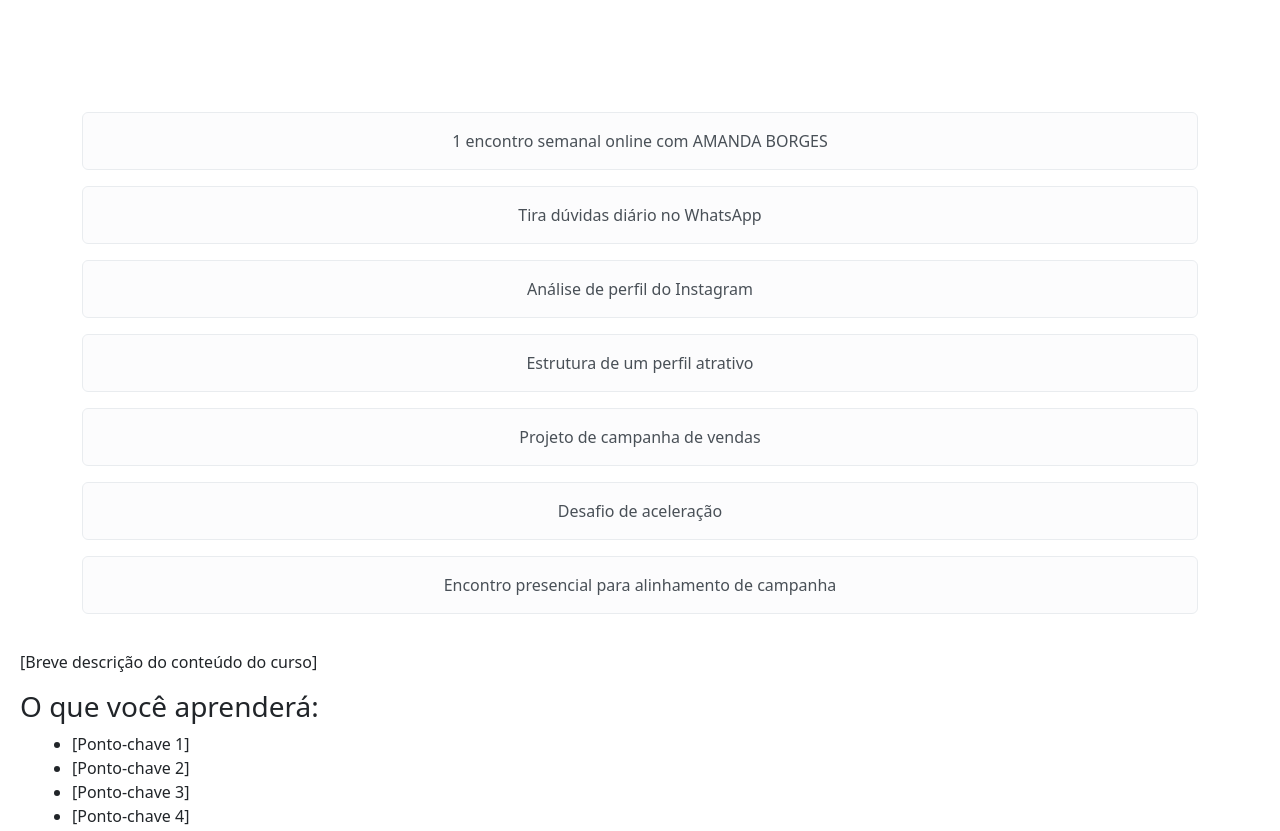
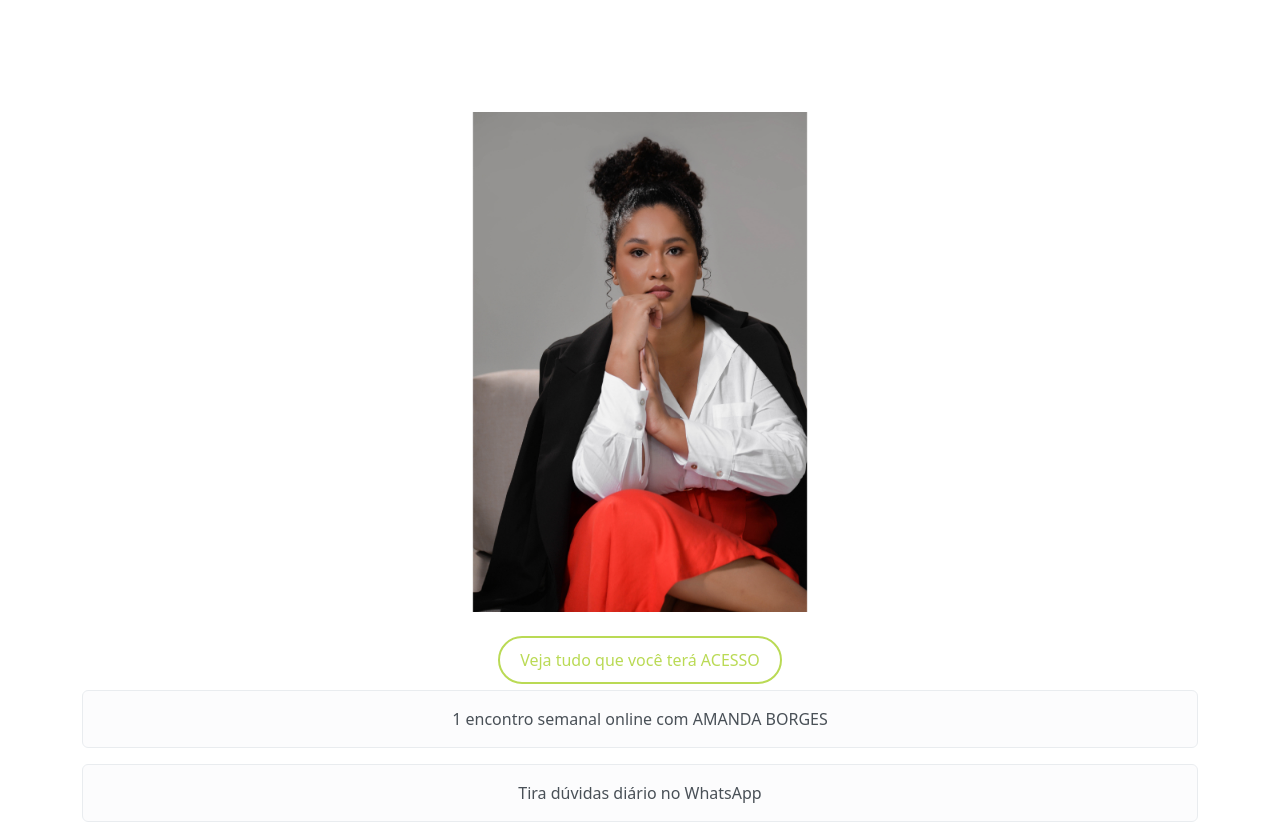
Before and after one commit to fa9958189/curso, a plain HTML site: page index.html in a window 1280 px wide. Shown: the part 2086-2917 px from the top of the page. Drawn offline with nearby package versions, Linux system fonts and the light colour scheme.

Commit message:
alteraçoes 15/14
alteraçoes 15/14

```diff
--- a/index.html
+++ b/index.html
@@ -127,6 +127,31 @@
     </div><br>
 
     <div class="container text-center">
+      <div class="Tokes col">
+        <img src="/fotos/IMG_0905.jpg" alt="">
+      </div>
+    </div><br>
+
+
+    <div class="container text-center">
+      <div class="row">
+
+        <div class="col">
+          <div class="subscribe-btn">
+            <h3-2>
+              Veja tudo que você terá ACESSO
+            </h3>
+          </div>
+        </div>
+
+      </div>
+    </div>
+
+
+
+
+
+          <div class="container text-center">
             <div class="alert alert-light" role="alert">
               1 encontro semanal online com AMANDA BORGES
             </div>
@@ -166,6 +191,7 @@
 
 
 
+
   <section class="course-info">
     <p>[Breve descrição do conteúdo do curso]</p>
     <h3>O que você aprenderá:</h3>
--- a/styles.css
+++ b/styles.css
@@ -150,3 +150,7 @@ ul {
   border: 3px solid blue;
   padding: 40px; /* Adicione preenchimento para criar um espaço entre a borda e o conteúdo */
 }
+.Tokes img {
+  max-width: 100%;
+  height: 500px;
+}
```
Lines whose indentation alone changed are shown as unchanged.
